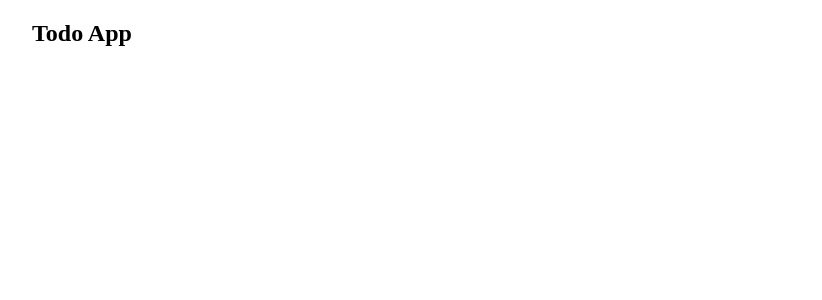
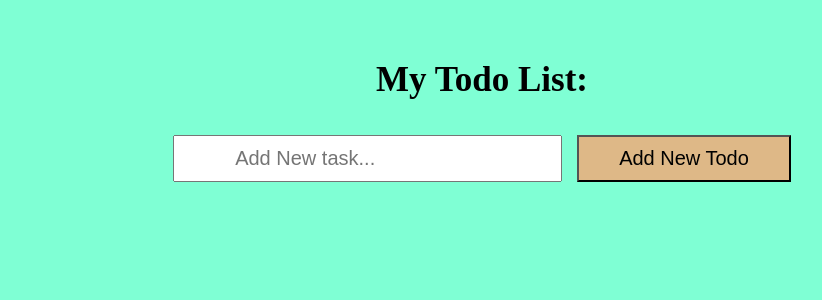
Before and after one commit to Khalotis11/Redux-Practice-3, a React (Create React App) app in the folder todolist/: page / in a window 1280 px wide. Shown: the top 300 px of the page, without its empty margins (158-980 px from the left). Built offline with nearby package versions, Linux system fonts and the light colour scheme.

Commit message:
Added TodoForm Component with some css styling

```diff
--- a/todolist/src/App.css
+++ b/todolist/src/App.css
@@ -1,4 +1,27 @@
 .App {
   width: 900px;
   margin: 0 auto;
+  text-align: center;
 }
+body {
+  background-color: aquamarine;
+}
+h3 {
+  font-size: 35px;
+  margin-top: 60px;
+}
+input {
+  padding: 10px 60px;
+  font-size: 20px;
+}
+button {
+  padding: 10px 40px;
+  margin-left: 15px;
+  font-size: 20px;
+  background-color: burlywood;
+}
+button:hover {
+  background-color: #6ea3ca;
+  color: white;
+  cursor: pointer;
+}
--- a/todolist/src/App.js
+++ b/todolist/src/App.js
@@ -1,10 +1,13 @@
 import React from "react";
 import "./App.css";
+
+import TodoForm from "./components/TodoForm";
 
 function App() {
   return (
     <div className="App">
-      <h2>Todo App</h2>
+      <h3>My Todo List:</h3>
+      <TodoForm />
     </div>
   );
 }
--- /dev/null
+++ b/todolist/src/components/TodoForm.js
@@ -0,0 +1,32 @@
+import React, { Component } from "react";
+
+class TodoForm extends Component {
+  constructor() {
+    super();
+    this.state = {
+      textInput: ""
+    };
+  }
+  handleChange = evt => {
+    this.setState({
+      [evt.target.name]: evt.target.value
+    });
+  };
+  render() {
+    return (
+      <div className="todo-container">
+        <form>
+          <input
+            type="text"
+            name="textInput"
+            value={this.state.textInput}
+            onChange={this.handleChange}
+            placeholder="Add New task..."
+          />
+          <button>Add New Todo</button>
+        </form>
+      </div>
+    );
+  }
+}
+export default TodoForm;
```
